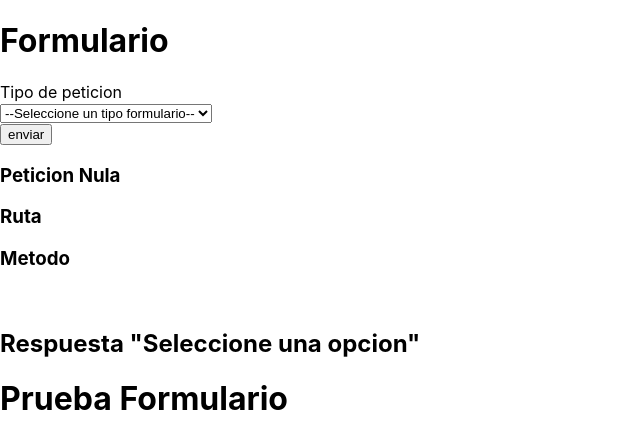
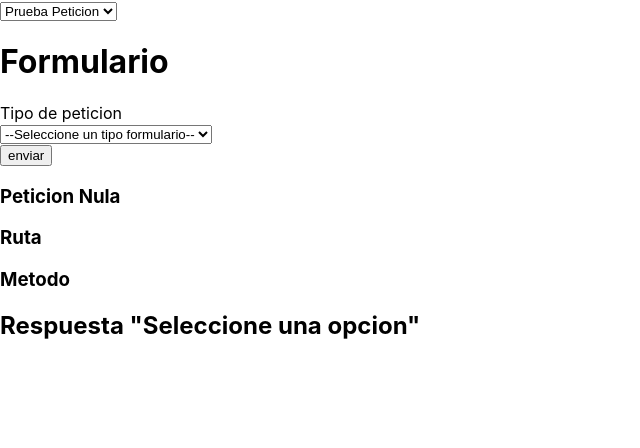
Before and after one commit to LArroyoS/SoleccServer, a Next.js app: page / in a window 1280 px wide. Shown: the top 448 px of the page, without its empty margins (0-640 px from the left). Built offline with nearby package versions, Linux system fonts and the light colour scheme.

Commit message:
pruebaComponentes1.3.0

```diff
--- a/componentes/pruebaFormulario.js
+++ b/componentes/pruebaFormulario.js
@@ -3,6 +3,8 @@ import React from "react";
 export default function PruebaFormulario() {
 
   return (
-    <h1>Prueba Formulario</h1>
+    <div>
+      <h1>Prueba Formulario</h1>
+    </div>
   )
 }
--- a/componentes/pruebaPeticion.js
+++ b/componentes/pruebaPeticion.js
@@ -65,7 +65,6 @@ export default function PruebaPeticion() {
       <h3>Peticion { peticion }</h3>
       <h3>Ruta { ruta }</h3>
       <h3>Metodo { metodo }</h3>
-      <br></br>
       <h2>Respuesta { JSON.stringify(respuesta) }</h2>
     </div>
   )
--- a/pages/index.js
+++ b/pages/index.js
@@ -1,13 +1,25 @@
-import React from "react";
+import React, {useState} from "react";
 import PruebaPeticion from "../componentes/pruebaPeticion";
 import PruebaFormulario from "../componentes/pruebaFormulario";
 
 export default function Home() {
 
+  const [componente,setComponente] = useState(1);
+
+  const cambio = ({ target }) => {
+    setPeticion(target.value);
+  }
   return (
     <div>
-      <PruebaPeticion></PruebaPeticion>
-      <PruebaFormulario></PruebaFormulario>
+      <select onChages={cambio}>
+        <option value="1">Prueba Peticion</option>
+        <option value="2">Formularios</option>
+      </select>
+      {(componente=="1")?
+        (<PruebaPeticion></PruebaPeticion>)
+        :
+        (<PruebaFormulario></PruebaFormulario>)
+      }
     </div>
   )
 }
```
